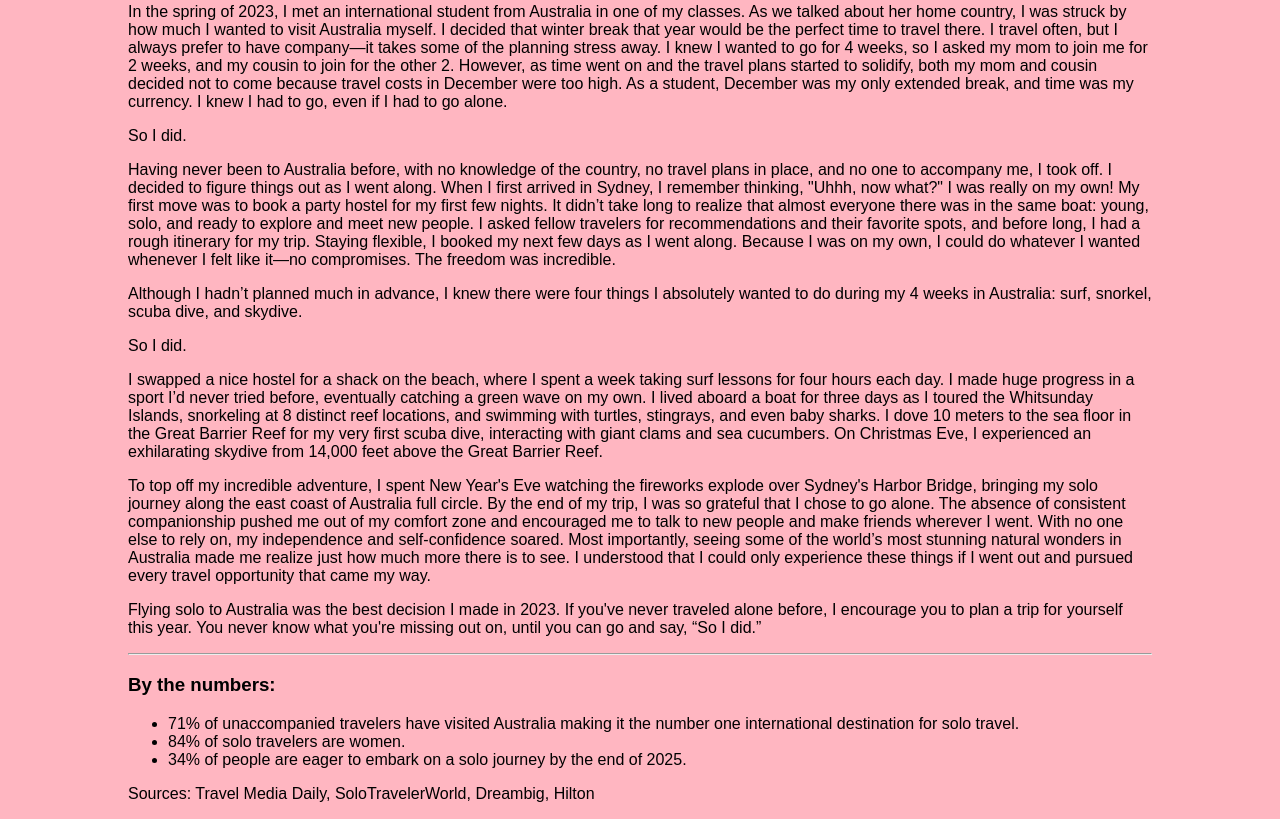
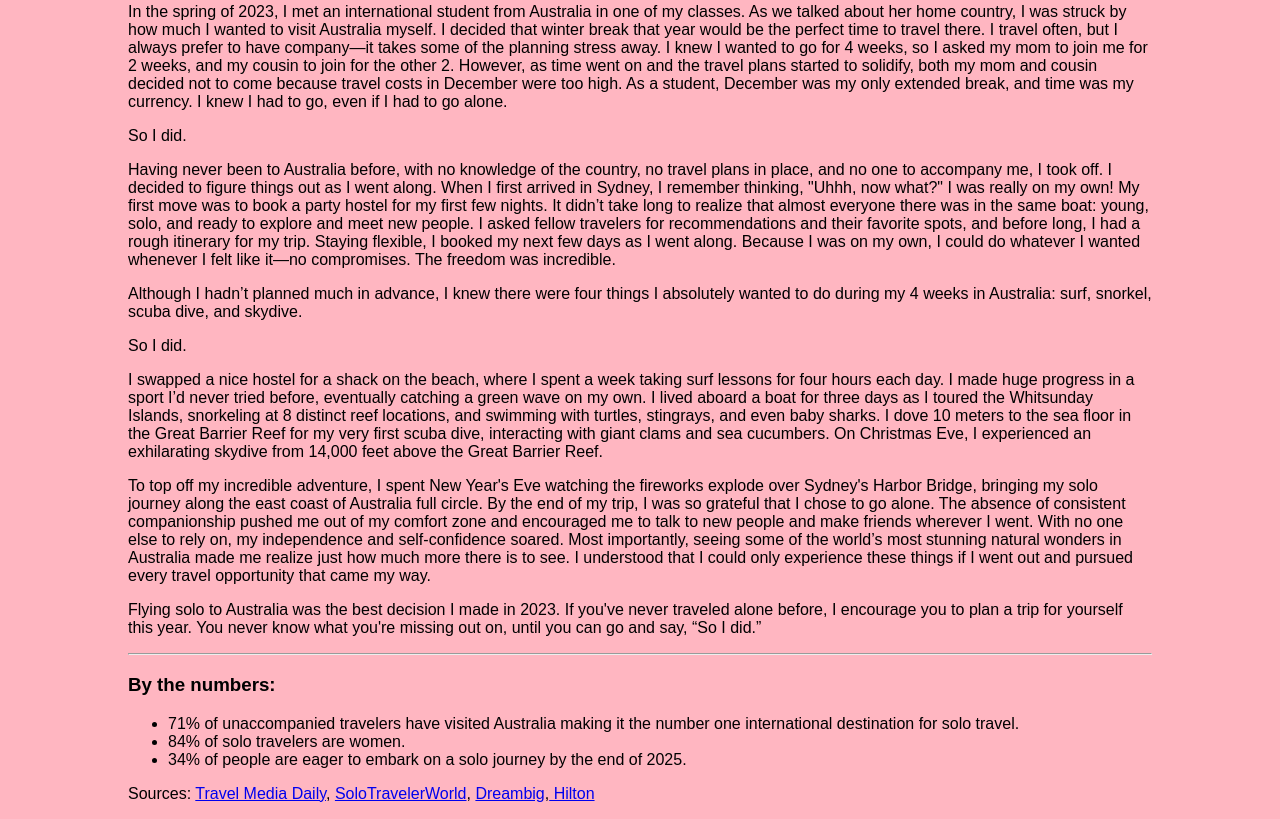
Before and after one commit to alexiarikaa/Portfolio, a plain HTML site: page photo.html in a window 1280 px wide. Shown: the part 1165-1984 px from the top of the page. Drawn offline with Linux system fonts and the light colour scheme; a script that the page names is missing.

Commit message:
Update photo.html

```diff
--- a/photo.html
+++ b/photo.html
@@ -50,4 +50,4 @@
 
   <li>34% of people are eager to embark on a solo journey by the end of 2025.</li>
 </ul>
-<p> Sources: Travel Media Daily,  SoloTravelerWorld, Dreambig, Hilton </p>
+<p> Sources: <a href="https://www.traveldailymedia.com/" target="_blank"> Travel Media Daily</a>,  <a href="https://solotravelerworld.com/about/solo-travel-statistics-data/" target="_blank"> SoloTravelerWorld</a>, <a href="https://www.dreambigtravelfarblog.com/" target="_blank"> Dreambig</a>,<a href="https://stories-editor.hilton.com/wp-content/uploads/2024/10/Hilton-2025-Trends-Report.pdf" target="_blank"> Hilton</a> </p>
```
